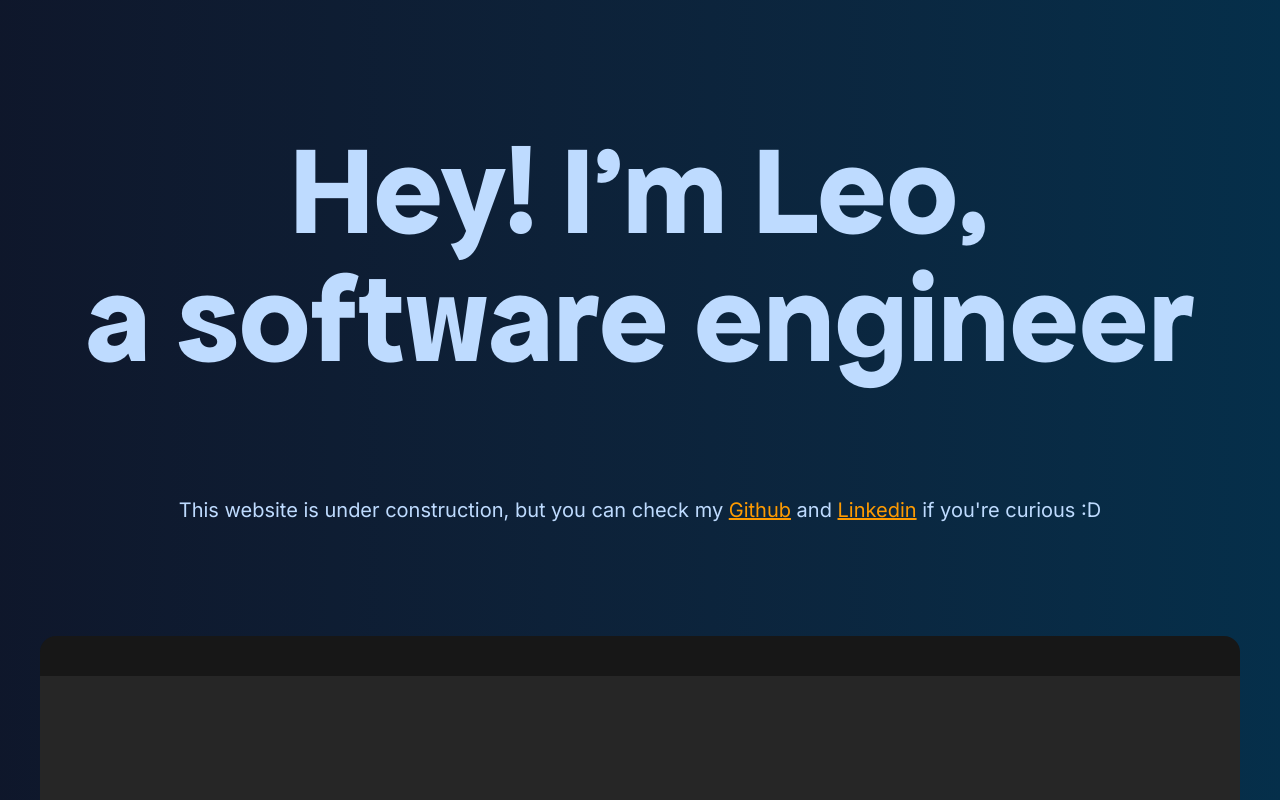
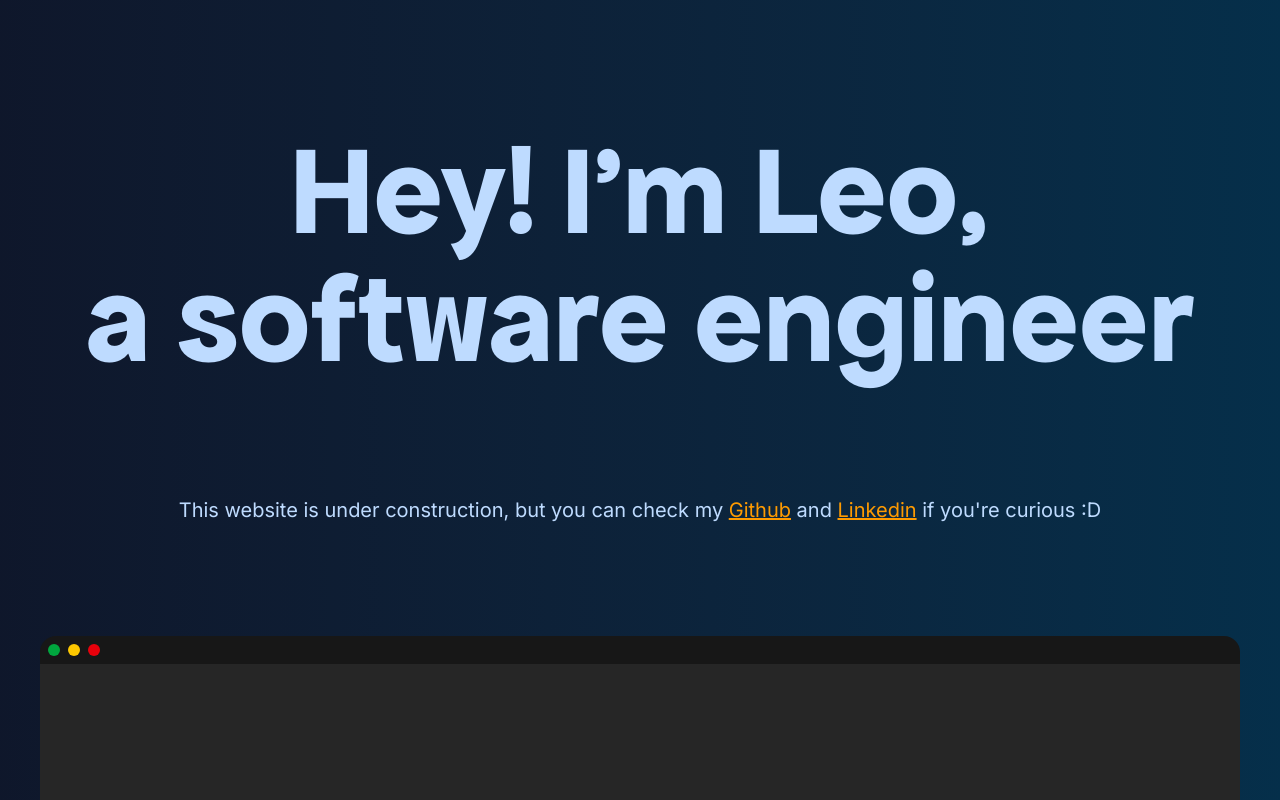
Before and after one commit to Leocano/website, a React (Vite) app: page / in a window 1280 px wide. Shown: the top 800 px of the page. Built offline with nearby package versions, Linux system fonts and the light colour scheme.

Commit message:
Add editor buttons

```diff
--- a/src/components/EditorDoodle.tsx
+++ b/src/components/EditorDoodle.tsx
@@ -1,7 +1,11 @@
 export function EditorDoodle() {
   return (
     <div className="m-auto mt-28 w-300">
-      <div className="h-10 w-full rounded-t-2xl bg-neutral-900"></div>
+      <div className="flex gap-2 rounded-t-2xl bg-neutral-900 p-2 text-right">
+        <span className="size-3 rounded-full bg-green-600" />
+        <span className="size-3 rounded-full bg-yellow-400" />
+        <span className="size-3 rounded-full bg-red-600" />
+      </div>
       <div className="h-150 w-full rounded-b-2xl bg-neutral-800" />
     </div>
   );
```
